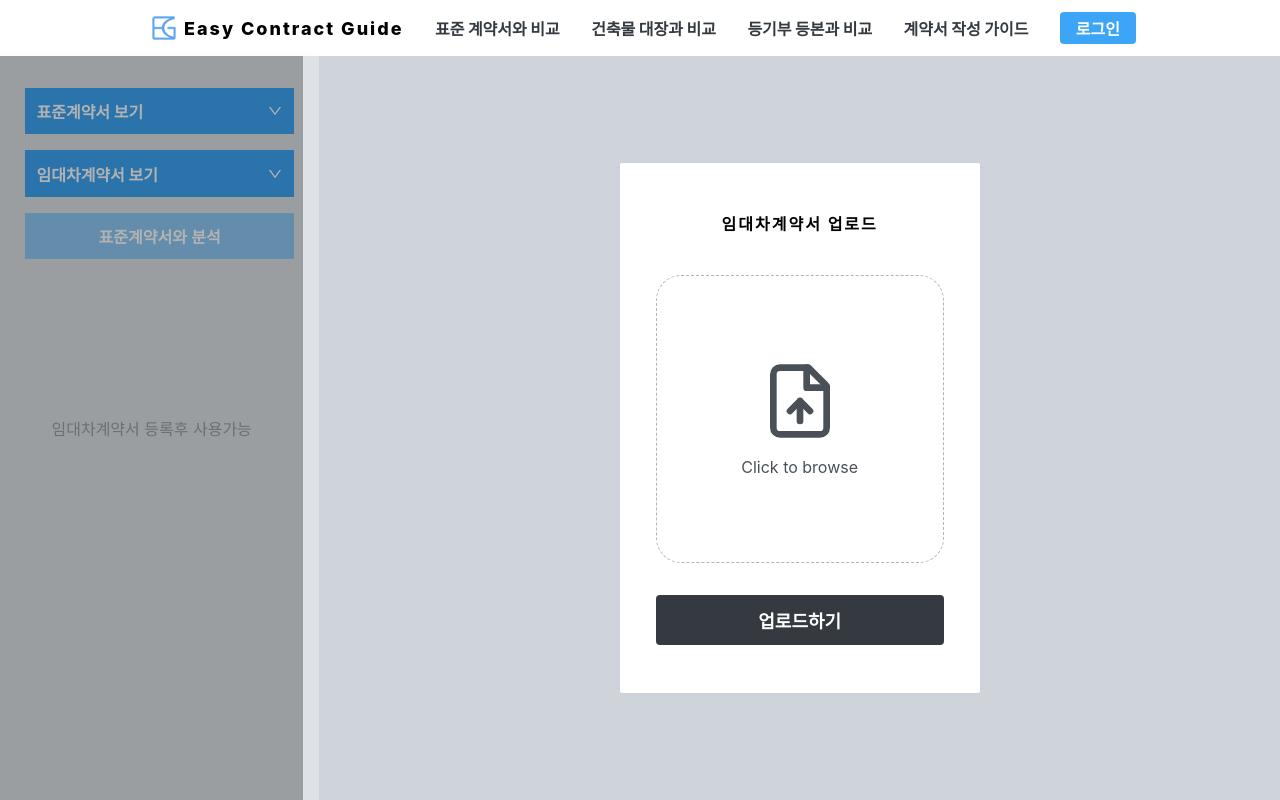
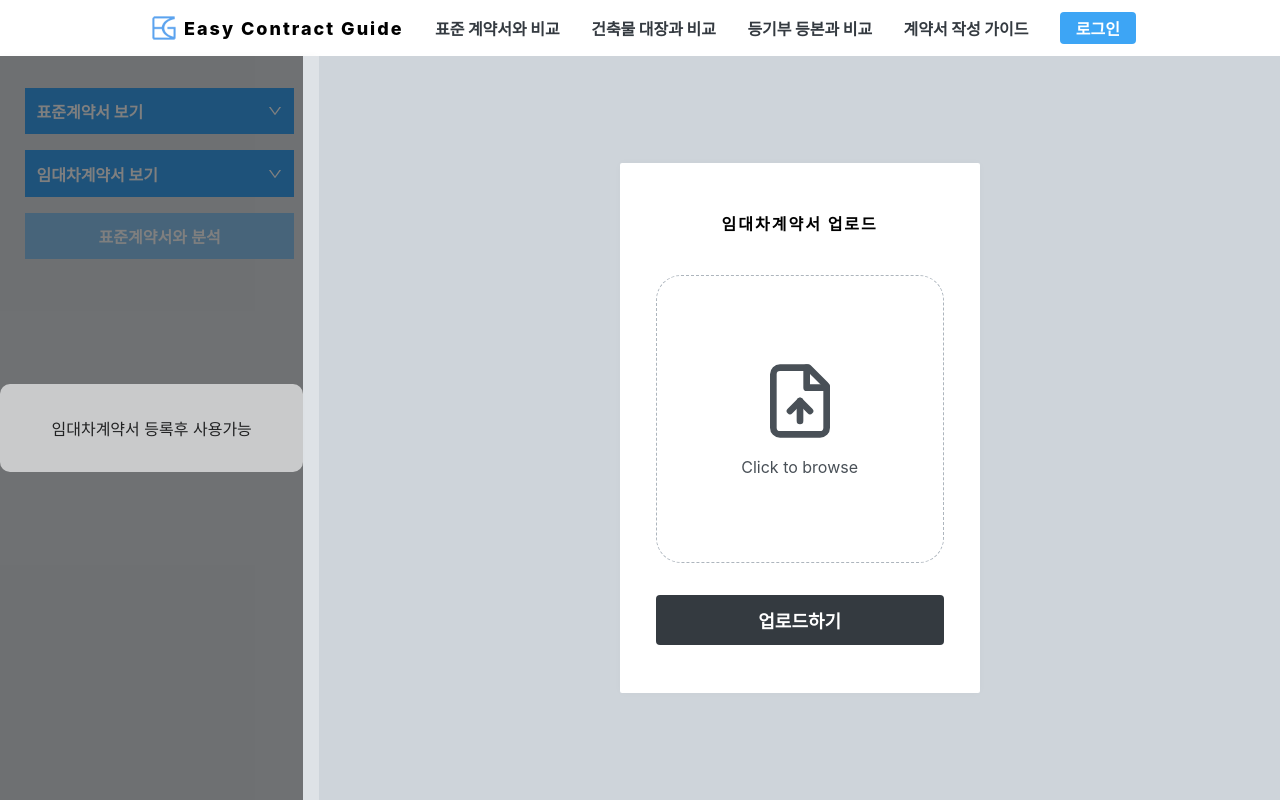
Before and after one commit to RanungPark/easy-contract-guide, a React (Create React App) app: page /standard in a window 1280 px wide. Built offline with nearby package versions, Linux system fonts and the light colour scheme.

Commit message:
메뉴 블러 수정

```diff
--- a/src/components/menu/MenuBlur.js
+++ b/src/components/menu/MenuBlur.js
@@ -5,24 +5,41 @@ const MenuBlurBlock = styled.div`
   position: absolute;
   height: 93vh;
   z-index: 100;
-  background-color: rgba(0,0,0,0.3);
+  background-color:  rgba(0, 0, 0, 0.5);
   width:23.7vw;
   display: flex;
   justify-content: center;
   align-items: center;
+`;
 
-  div{
+const ErrorBox = styled.div`
+  .error-massage {
+    display: block;
+    padding-bottom: 2rem;
+    text-align: center;
+    font-weight: bold;
+    letter-spacing: 2px;
     font-size: 1rem;
-    opacity: 0.3;
   }
-`;
+  box-shadow: 0 0 8px rgba(0,0,0,0.025);
+  padding: 2rem;
+  width: 360px;
+  background: rgb(240,240,240);
+  border-radius: 10px;
+  display: flex;
+  justify-content: center;
+  align-items: center;
+  flex-direction: column;
+  opacity: 0.7;
+`
+
 
 const MenuBlur = ({props}) => {
   return (
     <MenuBlurBlock>
-      <div>
+      <ErrorBox>
         {props}
-      </div>
+      </ErrorBox>
     </MenuBlurBlock >
   );
 };
```
